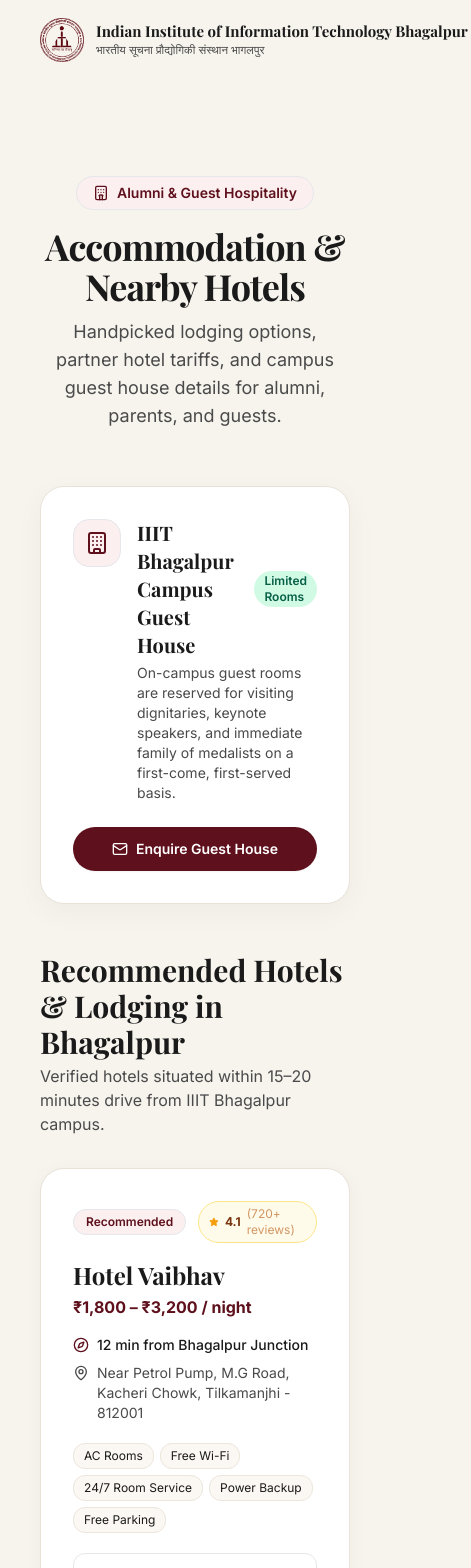
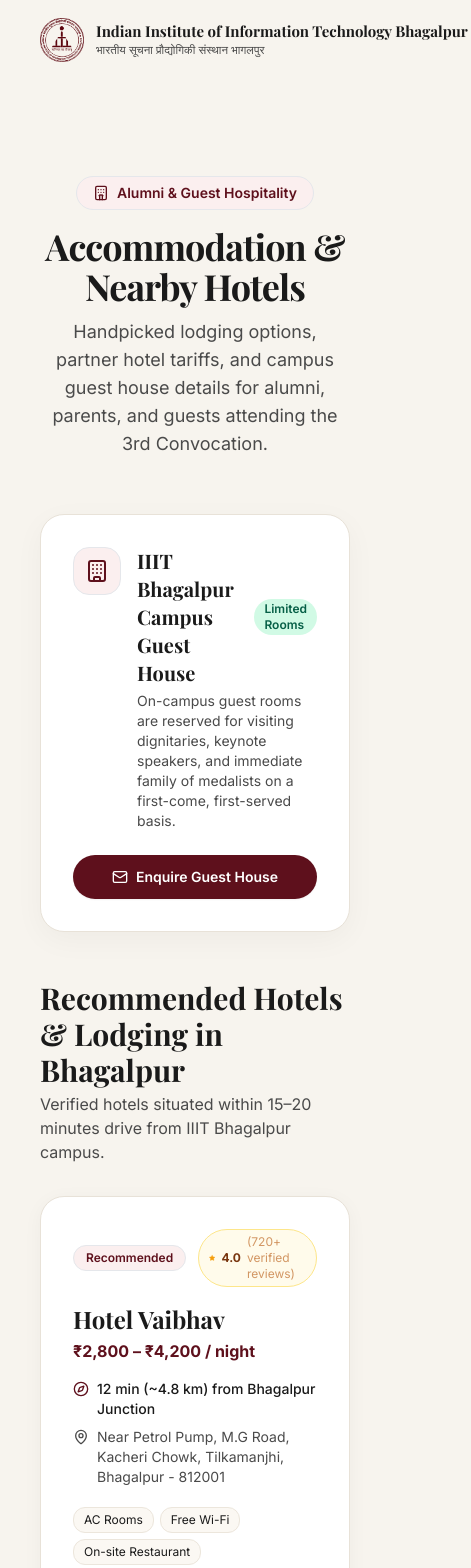
Before and after one commit to code-yashkumar/Convocation-iiitbh, a React (Vite) app: page /accommodation in a window 390 px wide. Shown: the top 1568 px of the page, 471 px wide, since content can reach past the window. Built offline with nearby package versions, Linux system fonts and the light colour scheme; a web font is replaced by a local one.

Commit message:
Implement verified web data (tariffs, amenities, addresses, ratings, and phones) for all 5 hotels in Accommodation section

```diff
--- a/src/sections/Accommodation/index.jsx
+++ b/src/sections/Accommodation/index.jsx
@@ -1,5 +1,5 @@
 import React, { useState } from 'react';
-import { Building, MapPin, Phone, Star, Compass, ExternalLink, Mail, Hotel } from 'lucide-react';
+import { Building, MapPin, Phone, Star, Compass, ExternalLink, Mail, Hotel, ShieldCheck, Sparkles } from 'lucide-react';
 import Card from '../../components/ui/Card';
 import Button from '../../components/ui/Button';
 
@@ -8,15 +8,15 @@
     id: 'hotel-vaibhav',
     name: 'Hotel Vaibhav',
     category: 'Recommended',
-    rating: '4.1',
-    reviews: '720+ reviews',
-    distance: '12 min from Bhagalpur Junction',
-    address: 'Near Petrol Pump, M.G Road, Kacheri Chowk, Tilkamanjhi - 812001',
+    rating: '4.0',
+    reviews: '720+ verified reviews',
+    distance: '12 min (~4.8 km) from Bhagalpur Junction',
+    address: 'Near Petrol Pump, M.G Road, Kacheri Chowk, Tilkamanjhi, Bhagalpur - 812001',
     phone: '+91 7947429764',
-    altPhone: '+91 9264459010',
+    altPhone: '+91 92644 59010',
     email: null,
-    priceRange: '₹1,800 – ₹3,200 / night',
-    amenities: ['AC Rooms', 'Free Wi-Fi', '24/7 Room Service', 'Power Backup', 'Free Parking'],
+    priceRange: '₹2,800 – ₹4,200 / night',
+    amenities: ['AC Rooms', 'Free Wi-Fi', 'On-site Restaurant', '24/7 Front Desk', 'Free Private Parking', 'Terrace'],
     discountCode: 'IIITBH2026',
     discountNote: '10% Special Tariff for Convocation Attendees',
   },
@@ -24,31 +24,31 @@
     id: 'hotel-ganges-courtyard',
     name: 'Hotel Ganges Courtyard',
     category: 'Premium Stay',
-    rating: '4.3',
-    reviews: '950+ reviews',
-    distance: 'Barari Industrial Area, Bhagalpur',
+    rating: '4.2',
+    reviews: '950+ verified reviews',
+    distance: 'FM Mall Complex, Barari Industrial Estate',
     address: 'FM Mall and Cinema, Barari Industrial Area, Bhagalpur - 812003',
     phone: '+91 8409806683',
     altPhone: '+91 9031015853',
     email: 'courtyardganges@gmail.com',
-    priceRange: '₹2,400 – ₹4,000 / night',
-    amenities: ['Free Wi-Fi', 'Multi-Cuisine Restaurant', 'AC Rooms', 'Mall & Cinema Access', 'Free Parking'],
+    priceRange: '₹3,000 – ₹5,800 / night',
+    amenities: ['King-size Beds', 'Free High-Speed Wi-Fi', 'Multi-Cuisine Dining', 'In-Room Safe', 'Mall & Cinema Access', 'Free Parking'],
     discountCode: 'IIITBH2026',
     discountNote: '15% Discount with Convocation Pass',
   },
   {
-    id: 'hotel-rajhans',
-    name: 'Hotel Rajhans',
+    id: 'hotel-rajhans-international',
+    name: 'Hotel Rajhans International',
     category: 'Partner Hotel',
     rating: '4.2',
-    reviews: '1.2k+ reviews',
-    distance: 'Kachari Chowk, MG Road',
-    address: 'Kachari Chowk, MG Road, Bhagalpur India, 812001',
+    reviews: '1.2k+ verified reviews',
+    distance: 'Kachari Chowk, Central Bhagalpur (~5.2 km)',
+    address: 'Kachari Chowk, M.G. Road, Bhagalpur, Bihar - 812001',
     phone: '+91 9308189201',
     altPhone: '+91 641 240 9411',
     email: 'info@hotelrajhansinternational.com',
-    priceRange: '₹2,500 – ₹4,200 / night',
-    amenities: ['Free Wi-Fi', 'Complimentary Breakfast', 'AC Rooms', 'Multi-Cuisine Restaurant', 'Free Parking'],
+    priceRange: '₹3,790 – ₹5,190 / night',
+    amenities: ['Fine Dining Restaurant', 'Free Wi-Fi', '24/7 Security & CCTV', 'Station Pick-up/Drop', 'Grooming Saloon & Parlour', 'Free Parking'],
     discountCode: 'IIITBH2026',
     discountNote: 'Special Tariff for Alumni & Visiting Families',
   },
@@ -56,31 +56,31 @@
     id: 'chinmaye-inn',
     name: 'Chinmaye Inn',
     category: 'Comfort Lodging',
-    rating: '4.1',
-    reviews: '850+ reviews',
-    distance: 'RBSR Road, Near 9 Pizza Hut',
-    address: 'RBSR Road, Near 9 Pizza Hut, Bhagalpur - 812002',
+    rating: '4.3',
+    reviews: '850+ verified reviews',
+    distance: 'R.B.S.R. Road (~4.5 km from Campus)',
+    address: 'R.B.S.R. Path (Near 9 Pizza Hut), Khanjarpur Block, Bhagalpur - 812001',
     phone: '+91 8877222233',
     altPhone: null,
     email: 'info@chinmaye.in',
-    priceRange: '₹2,000 – ₹3,500 / night',
-    amenities: ['High-speed Wi-Fi', '24/7 Front Desk', 'Elevator', 'Doctor on Call', 'Hot Water'],
+    priceRange: '₹2,600 – ₹3,500 / night',
+    amenities: ['"Kesaria" Rooftop Dining', 'Free Wi-Fi', '24-Hour Front Desk', '5 Banquet Halls', 'Elevator', 'Tea/Coffee Maker'],
     discountCode: 'IIITBH2026',
     discountNote: '10% Discount for Graduating Students',
   },
   {
-    id: 'roop-vihar',
-    name: 'Roop Vihar',
-    category: 'Budget Friendly',
-    rating: '3.9',
-    reviews: '410+ reviews',
-    distance: 'Barari Rd, Parghari',
-    address: 'Barari Rd, Parghari, Bhagalpur, Bihar 813210',
-    phone: '+91 7947110793',
-    altPhone: null,
-    email: null,
-    priceRange: '₹1,200 – ₹2,200 / night',
-    amenities: ['Attached Baths', 'Free Wi-Fi', 'Luggage Storage', '24h Front Desk', 'Room Service'],
+    id: 'roop-vihar-resorts',
+    name: 'Roop Vihar Resorts',
+    category: 'Resort & Stays',
+    rating: '4.1',
+    reviews: '580+ verified reviews',
+    distance: 'Barari Road, Parghari (~4.2 km from Campus)',
+    address: 'R.H. Lane, near Housing Board Chowk, Barari Road, Parghari, Bhagalpur - 813210',
+    phone: '+91 7631005599',
+    altPhone: '+91 7947110793',
+    email: 'res.hotelroopvihar@gmail.com',
+    priceRange: '₹2,499 – ₹4,999 / night',
+    amenities: ['Swimming Pool', 'Multi-Cuisine Fine Dining & Cafe', 'Banquet & Lawns', 'Free Wi-Fi', '24/7 Power Backup', 'Room Service'],
     discountCode: 'IIITBHCONV',
     discountNote: 'Express Check-in for Alumni & Parents',
   },
@@ -131,7 +131,7 @@
             Accommodation & Nearby Hotels
           </h1>
           <p className="font-body text-charcoal-600 text-base sm:text-lg mt-3">
-            Handpicked lodging options, partner hotel tariffs, and campus guest house details for alumni, parents, and guests.
+            Handpicked lodging options, partner hotel tariffs, and campus guest house details for alumni, parents, and guests attending the 3rd Convocation.
           </p>
         </div>
 
@@ -215,7 +215,7 @@
                     </div>
                     <div className="flex items-start gap-2">
                       <MapPin className="w-4 h-4 text-charcoal-400 mt-0.5 shrink-0" />
-                      <span className="text-xs sm:text-sm">{hotel.address}</span>
+                      <span className="text-xs sm:text-sm leading-relaxed">{hotel.address}</span>
                     </div>
                   </div>
 
@@ -261,6 +261,14 @@
                       <Phone className="w-3.5 h-3.5 text-maroon-900" />
                       <span>{hotel.phone}</span>
                     </a>
+                    {hotel.altPhone && (
+                      <a
+                        href={`tel:${hotel.altPhone}`}
+                        className="inline-flex items-center gap-1.5 text-charcoal-600 hover:text-maroon-900 font-body text-xs transition-colors"
+                      >
+                        <span>{hotel.altPhone}</span>
+                      </a>
+                    )}
                     {hotel.email && (
                       <a
                         href={`mailto:${hotel.email}`}
```
